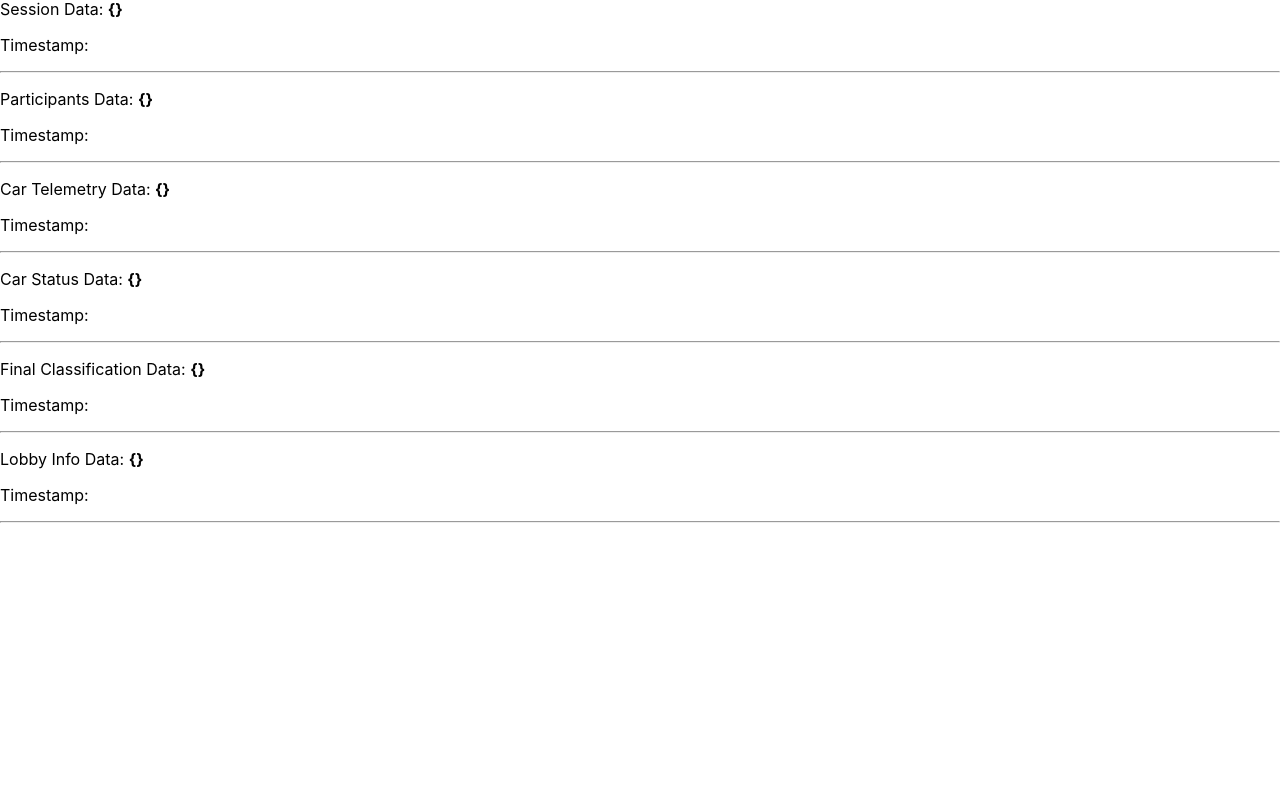
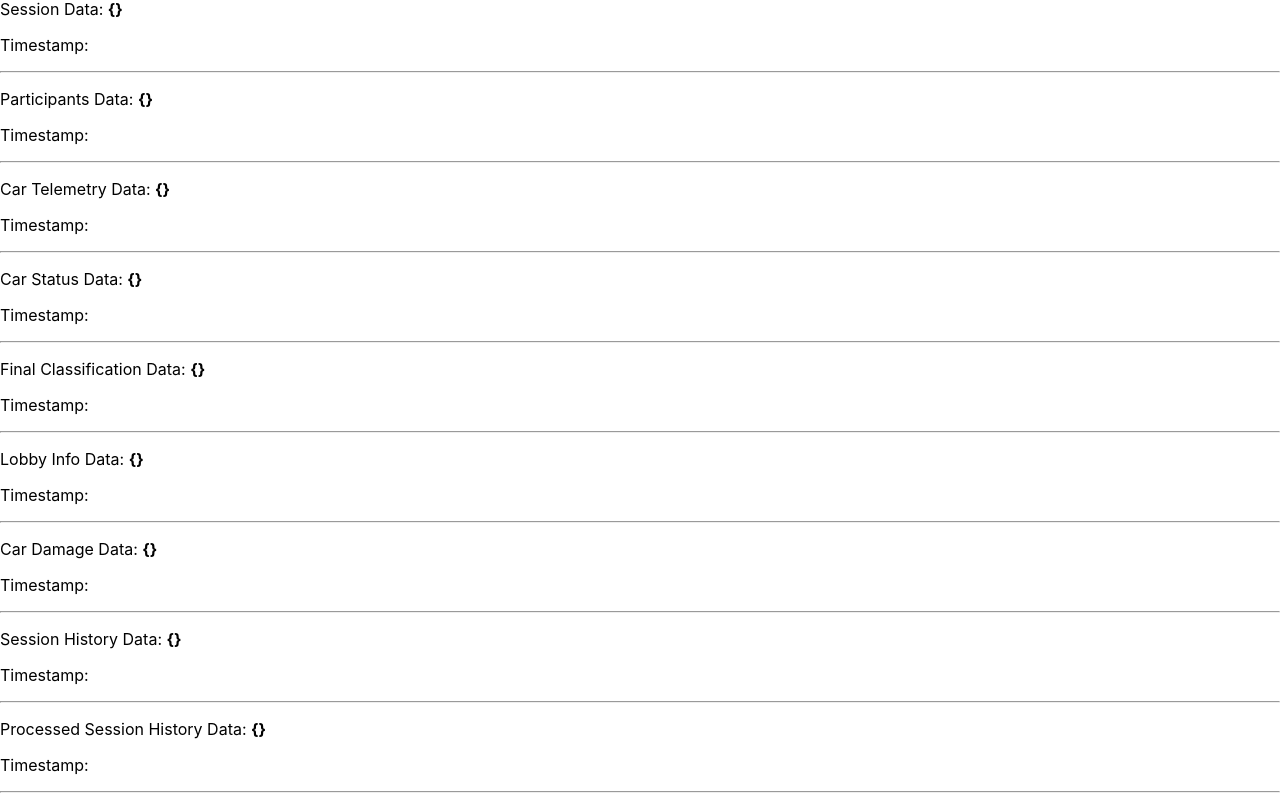
Before and after one commit to ngreenan/f1twitchapi, a React (Create React App) app in the folder client/: page / in a window 1280 px wide. Shown: the part 1366-2167 px from the top of the page. Before the commit the page ends 1897 px from the top, so only its background shows below. Built offline with nearby package versions, Linux system fonts and the light colour scheme; no server answers.

Commit message:
updated components to render and use the new packets/data

```diff
--- a/client/src/RawData.js
+++ b/client/src/RawData.js
@@ -14,6 +14,10 @@ function RawData(props) {
         carStatusResponse,
         finalClassificationResponse,
         lobbyInfoResponse,
+        carDamageResponse,
+        sessionHistoryResponse,
+        processedSessionHistoryResponse,
+
         eventTimestamp,
         motionTimestamp,
         carSetupsTimestamp,
@@ -23,7 +27,10 @@ function RawData(props) {
         carTelemetryTimestamp,
         carStatusTimestamp,
         finalClassificationTimestamp,
-        lobbyInfoTimestamp
+        lobbyInfoTimestamp,
+        carDamageTimestamp,
+        sessionHistoryTimestamp,
+        processedSessionHistoryTimestamp
     } = useContext(DataContext)
 
     return (
@@ -118,6 +125,33 @@ function RawData(props) {
                 Timestamp: <time dateTime={lobbyInfoTimestamp}>{lobbyInfoTimestamp}</time>
             </p>
             <hr />
+
+            <p>
+                Car Damage Data: <span style={{ fontWeight: 'bold' }}>{JSON.stringify(carDamageResponse)}</span>
+
+            </p>
+            <p>
+                Timestamp: <time dateTime={carDamageTimestamp}>{carDamageTimestamp}</time>
+            </p>
+            <hr />
+
+            <p>
+                Session History Data: <span style={{ fontWeight: 'bold' }}>{JSON.stringify(sessionHistoryResponse)}</span>
+
+            </p>
+            <p>
+                Timestamp: <time dateTime={sessionHistoryTimestamp}>{sessionHistoryTimestamp}</time>
+            </p>
+            <hr />
+
+            <p>
+                Processed Session History Data: <span style={{ fontWeight: 'bold' }}>{JSON.stringify(processedSessionHistoryResponse)}</span>
+
+            </p>
+            <p>
+                Timestamp: <time dateTime={processedSessionHistoryTimestamp}>{processedSessionHistoryTimestamp}</time>
+            </p>
+            <hr />
         </div>
     )
 }
--- a/client/src/Tower.js
+++ b/client/src/Tower.js
@@ -21,20 +21,19 @@ function Tower(props) {
         }, 10000)
     }, [])
 
-    const { sessionResponse, participantsResponse, lapDataResponse, carStatusResponse } = useContext(DataContext)
+    const { sessionResponse, participantsResponse, lapDataResponse, carStatusResponse, processedSessionHistoryResponse } = useContext(DataContext)
 
     var sessionTimeRemaining = new Date(0)
     sessionTimeRemaining.setSeconds(sessionResponse.m_sessionTimeLeft || 0)
 
     var flap
 
-    if (lapDataResponse && lapDataResponse.m_lapData && lapDataResponse.m_lapData.length > 0) {
-        flap = lapDataResponse.m_lapData
-        .filter((lapData) => lapData.m_bestLapTime > 0)
+    if (processedSessionHistoryResponse && processedSessionHistoryResponse.length > 0) {
+        flap = processedSessionHistoryResponse.filter((lapData) => lapData != null && lapData.bestLapTimeInMS != null && lapData.bestLapTimeInMS > 0)
         if (flap.length > 0) {
             flap = flap.reduce((prev, curr) => {
-                return prev.m_bestLapTime < curr.m_bestLapTime ? prev : curr
-            }).m_bestLapTime
+                return prev.bestLapTimeInMS < curr.bestLapTimeInMS ? prev : curr
+            }).bestLapTimeInMS
         } else {
             flap = 0
         }
@@ -54,6 +53,7 @@ function Tower(props) {
                         participant={participant}
                         flap={flap}
                         lapData={lapDataResponse.m_lapData[index]}
+                        sessionHistoryData={processedSessionHistoryResponse[index]}
                         carStatus={carStatusResponse.m_carStatusData[index]} />
                 )) :
                 ''
--- a/client/src/TowerDriver.js
+++ b/client/src/TowerDriver.js
@@ -5,18 +5,18 @@ import { visualTyreCompounds } from './LookupData'
 function TowerDriver(props) {
 
     const date = new Date(0)
-    date.setMilliseconds(props.lapData.m_bestLapTime * 1000)
+    if (props.sessionHistoryData !== null) date.setMilliseconds(props.sessionHistoryData.bestLapTimeInMS)
 
-    const bestLap = props.lapData.m_bestLapTime === 0 ? 'NO TIME' : date.toISOString().substr(15, 8)
-    const delta = props.lapData.m_bestLapTime === 0 ?
+    const bestLap = props.sessionHistoryData === null || props.sessionHistoryData.bestLapTimeInMS === 0 ? 'NO TIME' : date.toISOString().substr(15, 8)
+    const delta = props.sessionHistoryData === null || props.sessionHistoryData.bestLapTimeInMS === 0 ?
         'NO TIME' :
-        props.lapData.m_bestLapTime === props.flap ?
+        props.sessionHistoryData.bestLapTimeInMS === props.flap ?
             bestLap :
-            '+' + (props.lapData.m_bestLapTime - props.flap).toFixed(3)
+            '+' + ((props.sessionHistoryData.bestLapTimeInMS - props.flap)/1000).toFixed(3) //divide result by 1000 to convert from MS to S
     const driverName = props.nameType === 'short' ? props.participant.m_name.substr(0,3) : props.participant.m_name
 
     const tyres = props.carStatus ?
-        visualTyreCompounds[props.carStatus.m_tyreVisualCompound] :
+        visualTyreCompounds[props.carStatus.m_visualTyreCompound] :
         'unknown'
 
     var infoElement;
```
